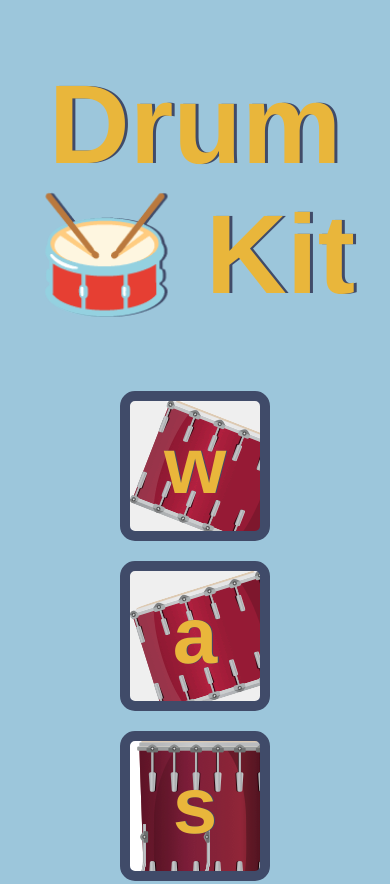
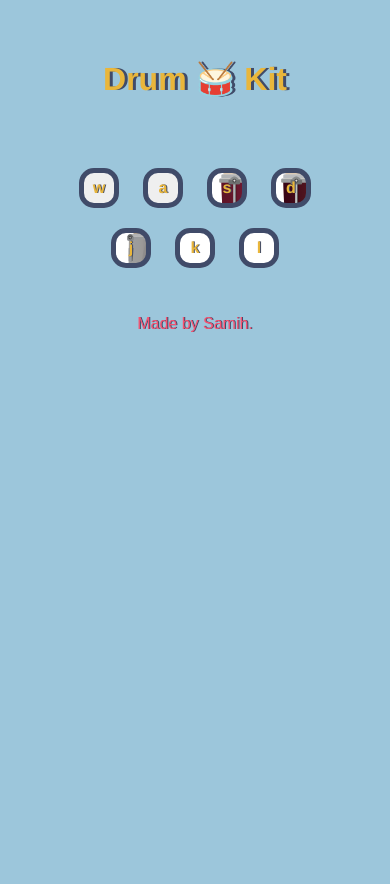
Before and after one commit to samihvc02/Drum-Kit, a plain HTML site: page index.html in a window 390 px wide. Shown: the top 884 px of the page. After the commit the page ends 844 px from the top, so only its background shows below. Drawn offline with Linux system fonts and the light colour scheme.

Commit message:
Add files via upload

```diff
--- a/style.css
+++ b/style.css
@@ -59,3 +59,15 @@
     color: #F75270;
     text-shadow: 1px 0 #404B69;
 }
+
+@media (max-width: 768px) {
+  .drum {
+    width: 40px;
+    height: 40px;
+    font-size: 1rem;
+    border: 5px solid #404B69;
+  }
+  h1{
+    font-size: 2rem;
+  }
+}
```
